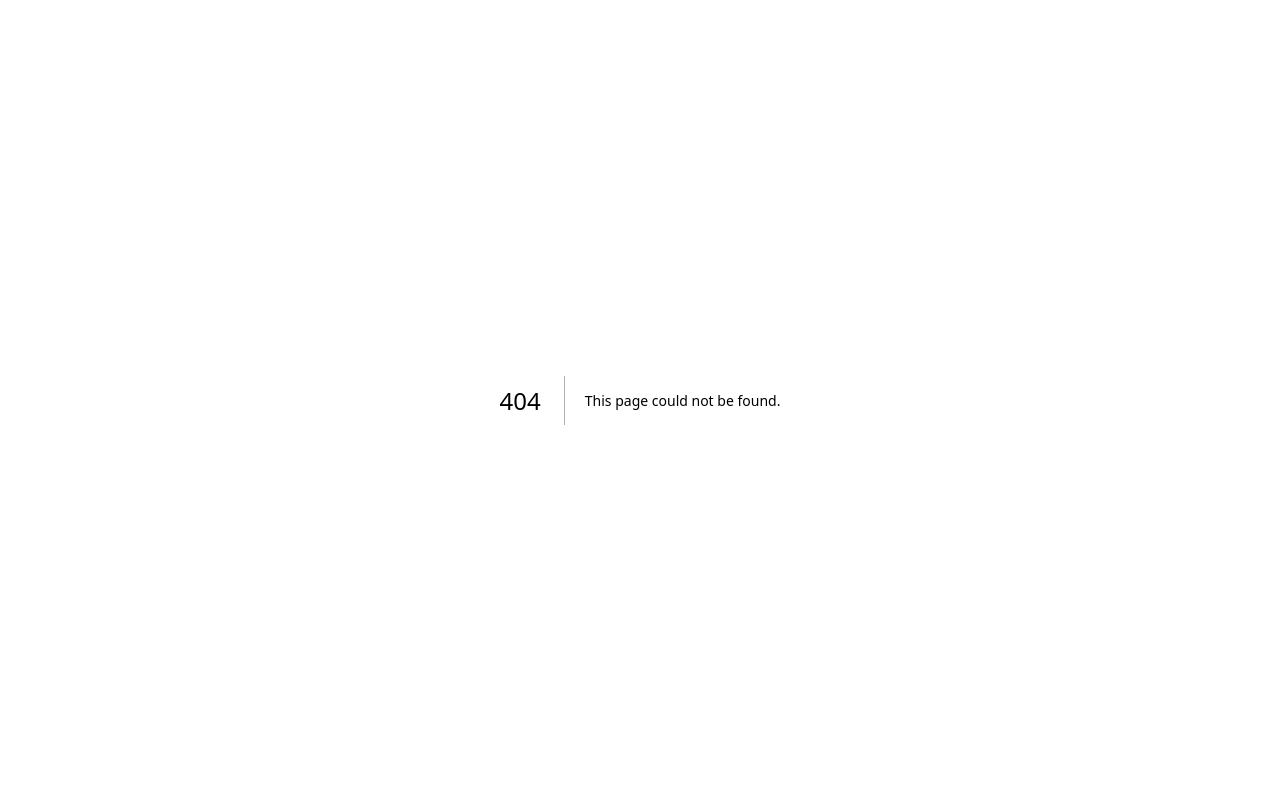
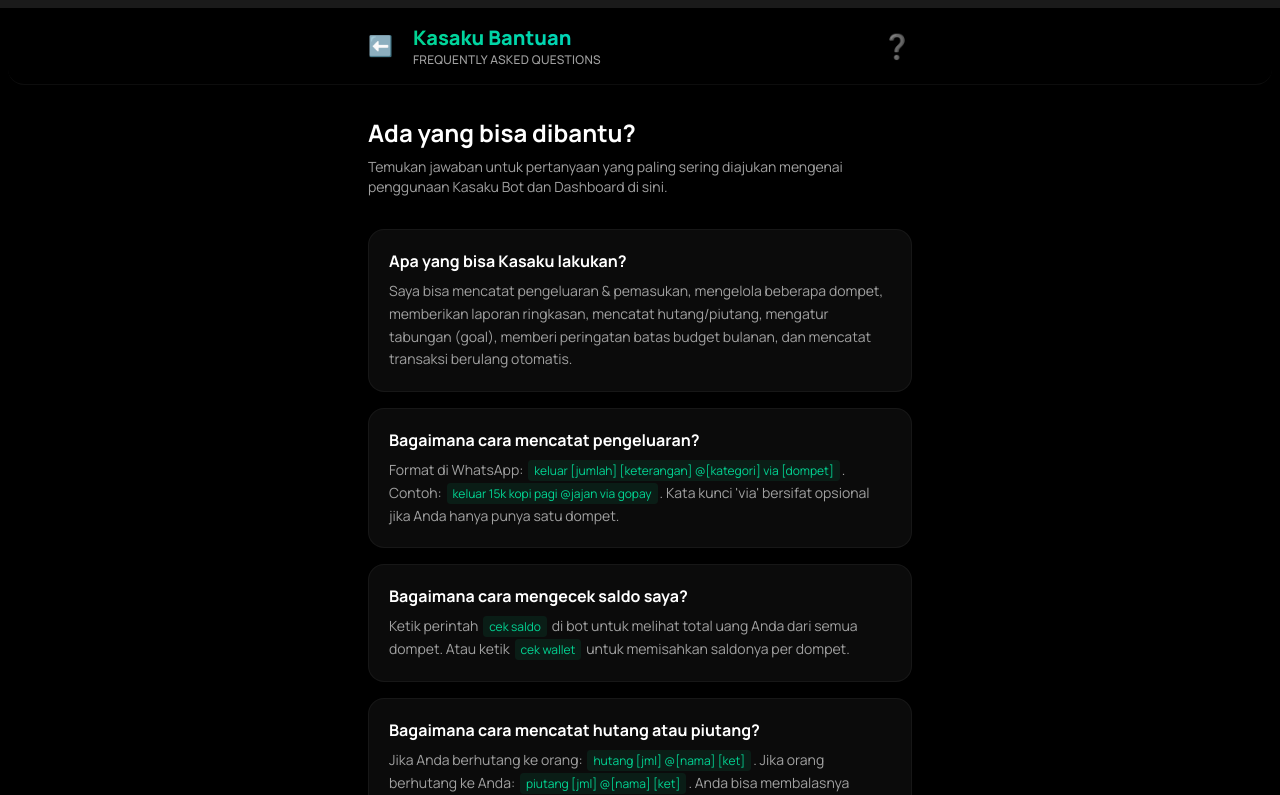
Before and after one commit to Zekkenwa/kasaku, a Next.js app: page /dashboard/faq in a window 1280 px wide. Before the commit this address had no page. Shown: the top 795 px of the page. Built offline with nearby package versions, Linux system fonts and the light colour scheme.

Commit message:
feat: add FAQ page to dashboard and explicit faq/bantuan bot command

```diff
--- a/app/dashboard/DashboardClient.tsx
+++ b/app/dashboard/DashboardClient.tsx
@@ -361,6 +361,7 @@ export default function DashboardClient({
               </Link>
               <button onClick={() => setIsCategoryModalOpen(true)} className="p-3 rounded-xl hover:bg-white/5 transition-all text-xl grayscale hover:grayscale-0" title="Kategori">📁</button>
               <button onClick={() => setIsImportModalOpen(true)} className="p-3 rounded-xl hover:bg-white/5 transition-all text-xl grayscale hover:grayscale-0" title="Import">📥</button>
+              <Link href='/dashboard/faq' className="p-3 rounded-xl hover:bg-white/5 transition-all text-xl grayscale hover:grayscale-0" title="Bantuan & FAQ">❓</Link>
               <Link href='/donasi' className="p-3 rounded-xl bg-amber-500/10 hover:bg-amber-500/20 transition-all text-xl" title="Donasi">🎁</Link>
             </div>
             <div className="w-[1px] h-8 bg-white/10 mx-2" />
--- /dev/null
+++ b/app/dashboard/faq/page.tsx
@@ -0,0 +1,109 @@
+"use client";
+
+import Link from "next/link";
+import React from "react";
+
+const faqData = [
+    {
+        question: "Apa yang bisa Kasaku lakukan?",
+        answer: "Saya bisa mencatat pengeluaran & pemasukan, mengelola beberapa dompet, memberikan laporan ringkasan, mencatat hutang/piutang, mengatur tabungan (goal), memberi peringatan batas budget bulanan, dan mencatat transaksi berulang otomatis.",
+    },
+    {
+        question: "Bagaimana cara mencatat pengeluaran?",
+        answer: "Format di WhatsApp: `keluar [jumlah] [keterangan] @[kategori] via [dompet]`. Contoh: `keluar 15k kopi pagi @jajan via gopay`. Kata kunci 'via' bersifat opsional jika Anda hanya punya satu dompet.",
+    },
+    {
+        question: "Bagaimana cara mengecek saldo saya?",
+        answer: "Ketik perintah `cek saldo` di bot untuk melihat total uang Anda dari semua dompet. Atau ketik `cek wallet` untuk memisahkan saldonya per dompet.",
+    },
+    {
+        question: "Bagaimana cara mencatat hutang atau piutang?",
+        answer: "Jika Anda berhutang ke orang: `hutang [jml] @[nama] [ket]`. Jika orang berhutang ke Anda: `piutang [jml] @[nama] [ket]`. Anda bisa membalasnya dengan perintah `bayar [jml] @[nama]` atau `lunas @[nama]` ke depannya.",
+    },
+    {
+        question: "Bagaimana cara mengatur budget bulanan?",
+        answer: "Gunakan perintah: `budget [jumlah] @[kategori]`. Contoh: `budget 500k @makan`. Bot akan mulai memantau dan memperingatkan jika pengeluaran kategori tersebut melebihi batas.",
+    },
+    {
+        question: "Bagaimana cara membatalkan transaksi yang salah?",
+        answer: "Ketik `undo` di bot. Perintah ini akan membatalkan satu aksi terakhir yang baru saja Anda lakukan di bot (selama belum melebihi 7 hari).",
+    },
+    {
+        question: "Apa itu Saldo Awal?",
+        answer: "Saldo Awal HANYA untuk sinkronisasi pertama kali. Ini BUKAN transaksi uang masuk sungguhan. Format: `saldo awal [jumlah]`. Bot akan menjumlahkannya sebagai titik awal perhitungan sistem Anda.",
+    },
+    {
+        question: "Singkatan angka apa saja yang didukung bot?",
+        answer: "Ribuan: `k / rb / ribu`. Jutaan: `jt / juta`. Miliar: `m / miliar / milyar / mlr / b`. Triliun: `t / tr / triliun`. Anda juga bisa mengetik kata seperti `seratus ribu` atau `dua juta`.",
+    },
+];
+
+export default function FAQPage() {
+    return (
+        <div className="min-h-screen bg-black text-white pb-20">
+            {/* HEADER SECTION */}
+            <div className="sticky top-0 z-20 backdrop-blur-xl bg-black/60 border-b border-white/5 mx-2 my-2 rounded-2xl">
+                <div className="max-w-xl mx-auto px-4 py-4 flex items-center justify-between">
+                    <div className="flex items-center gap-3">
+                        <Link
+                            href="/dashboard"
+                            className="p-2 -ml-2 hover:bg-white/10 rounded-full transition-colors flex items-center justify-center"
+                        >
+                            <span className="text-xl">⬅️</span>
+                        </Link>
+                        <div>
+                            <h1 className="text-xl font-black bg-gradient-to-r from-emerald-400 to-teal-400 bg-clip-text text-transparent">
+                                Kasaku Bantuan
+                            </h1>
+                            <p className="text-xs text-neutral-400 font-medium tracking-wide">
+                                FREQUENTLY ASKED QUESTIONS
+                            </p>
+                        </div>
+                    </div>
+                    <span className="text-2xl grayscale">❓</span>
+                </div>
+            </div>
+
+            <main className="max-w-xl mx-auto px-4 pt-6">
+                <div className="mb-8">
+                    <h2 className="text-2xl font-bold mb-2">Ada yang bisa dibantu?</h2>
+                    <p className="text-neutral-400 text-sm">
+                        Temukan jawaban untuk pertanyaan yang paling sering diajukan mengenai penggunaan Kasaku Bot dan Dashboard di sini.
+                    </p>
+                </div>
+
+                <div className="space-y-4">
+                    {faqData.map((faq, index) => (
+                        <div
+                            key={index}
+                            className="bg-neutral-900/50 border border-white/5 rounded-2xl p-5 backdrop-blur-sm group hover:border-white/10 transition-colors"
+                        >
+                            <h3 className="font-bold text-white mb-2 text-base leading-snug group-hover:text-emerald-400 transition-colors">
+                                {faq.question}
+                            </h3>
+                            <p className="text-sm text-neutral-400 leading-relaxed">
+                                {faq.answer.split('`').map((part, i) =>
+                                    i % 2 === 1 ? (
+                                        <span key={i} className="bg-emerald-500/10 text-emerald-400 font-mono text-xs px-1.5 py-0.5 rounded mx-0.5">
+                                            {part}
+                                        </span>
+                                    ) : part
+                                )}
+                            </p>
+                        </div>
+                    ))}
+                </div>
+
+                <div className="mt-12 text-center p-6 bg-emerald-500/5 border border-emerald-500/20 rounded-2xl">
+                    <p className="text-sm font-medium text-emerald-400 mb-2">Masih Butuh Bantuan?</p>
+                    <p className="text-xs text-neutral-400 mb-4">
+                        Anda bisa mengetik keluhan atau pertanyaan Anda kapan saja langsung ke bot WhatsApp Kasaku.
+                    </p>
+                    <a href="https://wa.me/6288902500052" target="_blank" rel="noopener noreferrer" className="inline-flex items-center justify-center bg-emerald-500 text-white text-sm font-bold px-5 py-2.5 rounded-full hover:bg-emerald-600 transition-colors">
+                        Chat WhatsApp Admin
+                    </a>
+                </div>
+            </main>
+        </div>
+    );
+}
--- a/scripts/whatsapp-bot-logic.ts
+++ b/scripts/whatsapp-bot-logic.ts
@@ -1151,12 +1151,14 @@ const commandsFuse = new Fuse(uniqueCommands, { threshold: 0.5, includeScore: tr
 // --- FAQ SYSTEM ---
 
 type FAQEntry = {
+    title: string;
     patterns: string[];
     answer: string;
 };
 
 const faqDatabase: FAQEntry[] = [
     {
+        title: "Apa yang bisa Kasaku lakukan?",
         patterns: ["kamu bisa apa", "fitur apa aja", "bisa ngapain", "apa yang bisa kamu lakukan", "fitur bot", "bot ini bisa apa", "kamu bisa ngapain"],
         answer: `🤖 *Apa yang bisa saya lakukan?*\n\n` +
             `Saya adalah asisten pencatatan keuangan pribadi!\n\n` +
@@ -1172,6 +1174,7 @@ const faqDatabase: FAQEntry[] = [
             DONATION_MESSAGE,
     },
     {
+        title: "Cara mencatat pengeluaran",
         patterns: ["cara catat pengeluaran", "gimana catat keluar", "cara keluar", "cara mencatat pengeluaran", "catat pengeluaran gimana"],
         answer: `📝 *Cara Catat Pengeluaran:*\n\n` +
             `Format: \`keluar [jumlah] [keterangan] @[kategori]\`\n\n` +
@@ -1183,6 +1186,7 @@ const faqDatabase: FAQEntry[] = [
             DONATION_MESSAGE,
     },
     {
+        title: "Cara mengecek saldo",
         patterns: ["cara cek saldo", "lihat saldo", "cek saldo gimana", "cara lihat saldo", "mau cek saldo"],
         answer: `💰 *Cara Cek Saldo:*\n\n` +
             `Ketik: \`cek saldo\`\n\n` +
@@ -1191,6 +1195,7 @@ const faqDatabase: FAQEntry[] = [
             DONATION_MESSAGE,
     },
     {
+        title: "Cara mencatat hutang atau piutang",
         patterns: ["cara hutang", "catat hutang gimana", "cara catat hutang", "cara piutang", "catat piutang gimana"],
         answer: `💸 *Cara Catat Hutang/Piutang:*\n\n` +
             `• *Kamu hutang ke orang*: \`hutang [jml] @[nama] [ket]\`\n` +
@@ -1203,6 +1208,7 @@ const faqDatabase: FAQEntry[] = [
             DONATION_MESSAGE,
     },
     {
+        title: "Cara mengatur batas budget",
         patterns: ["cara budget", "atur budget", "cara set budget", "cara buat budget", "set budget gimana"],
         answer: `📋 *Cara Atur Budget:*\n\n` +
             `Format: \`budget [jml] @[kategori]\`\n` +
@@ -1212,6 +1218,7 @@ const faqDatabase: FAQEntry[] = [
             DONATION_MESSAGE,
     },
     {
+        title: "Cara memakai goal / tabungan",
         patterns: ["cara goal", "tabungan gimana", "cara celengan", "cara buat goal", "cara menabung", "buat tabungan"],
         answer: `🎯 *Cara Pakai Goal (Tabungan):*\n\n` +
             `• *Buat goal baru*: \`goal [nama] [target]\`\n` +
@@ -1222,6 +1229,7 @@ const faqDatabase: FAQEntry[] = [
             DONATION_MESSAGE,
     },
     {
+        title: "Cara transfer antar dompet",
         patterns: ["cara transfer", "transfer antar dompet", "cara pindah saldo", "pindah dompet gimana"],
         answer: `🔄 *Cara Transfer Antar Dompet:*\n\n` +
             `Format: \`transfer [jml] dari @[A] ke @[B]\`\n` +
@@ -1229,6 +1237,7 @@ const faqDatabase: FAQEntry[] = [
             DONATION_MESSAGE,
     },
     {
+        title: "Cara membatalkan transaksi / undo",
         patterns: ["cara undo", "batalkan transaksi", "undo gimana", "cara membatalkan", "hapus transaksi terakhir"],
         answer: `↩️ *Cara Undo/Batalkan Aksi:*\n\n` +
             `Ketik: \`undo\`\n\n` +
@@ -1237,6 +1246,7 @@ const faqDatabase: FAQEntry[] = [
             DONATION_MESSAGE,
     },
     {
+        title: "Fungsi perintah 'Saldo Awal'",
         patterns: ["apa itu saldo awal", "saldo awal itu apa", "cara saldo awal", "kenapa saldo awal", "saldo awal gimana"],
         answer: `⚠️ *Tentang Saldo Awal:*\n\n` +
             `⚠️ *PENTING:* Perintah \`saldo awal\` hanya untuk *MENCATAT* saldo dompetmu yang sudah ada. Ini *BUKAN* transfer uang sungguhan.\n\n` +
@@ -1247,6 +1257,7 @@ const faqDatabase: FAQEntry[] = [
             DONATION_MESSAGE,
     },
     {
+        title: "Singkatan angka yang valid",
         patterns: ["singkatan angka", "cara tulis angka", "apa itu k jt", "format angka", "singkatan uang", "cara nulis angka"],
         answer: `🔢 *Format Penulisan Angka:*\n\n` +
             `• *k / rb / ribu*: ribuan → \`15k\` = 15.000\n` +
@@ -1258,6 +1269,7 @@ const faqDatabase: FAQEntry[] = [
             DONATION_MESSAGE,
     },
     {
+        title: "Cara memilih dompet pada teks (via)",
         patterns: ["cara pakai via", "pilih wallet", "cara pilih dompet", "via itu apa", "via wallet gimana"],
         answer: `💳 *Cara Pilih Dompet dengan "via":*\n\n` +
             `Tambahkan \`via [nama_dompet]\` di akhir perintah transaksi:\n\n` +
@@ -1266,6 +1278,7 @@ const faqDatabase: FAQEntry[] = [
             DONATION_MESSAGE,
     },
     {
+        title: "Tentang Kasaku Bot",
         patterns: ["siapa developer", "siapa pembuat", "siapa yang buat bot ini", "siapa yang buat kasaku", "siapa developer kasaku"],
         answer: `👨‍💻 *Tentang Kasaku Bot:*\n\n` +
             `Kasaku dibuat dengan ❤️ oleh developer Indonesia.\n\n` +
@@ -1342,6 +1355,25 @@ export async function processCommand(user: BotUser, text: string, isRetry: boole
         }
         // If it's a number but there's NO pending transaction, let it fall through
         // to the default AI intent handler so we don't accidentally corrupt data.
+    }
+
+    // --- FAQ SYSTEM DIRECT COMMAND ---
+    if (normalizedCmd === 'faq' || normalizedCmd === 'bantuan') {
+        if (!parts[1]) {
+            let reply = `❓ *Pusat Bantuan Kasaku*\n\nKetik \`faq [angka]\` untuk melihat detail:\n\n`;
+            faqDatabase.forEach((faq, idx) => {
+                reply += `${idx + 1}. ${faq.title}\n`;
+            });
+            reply += `\nContoh: \`faq 1\``;
+            return reply;
+        } else {
+            const num = parseInt(parts[1]);
+            if (!isNaN(num) && num >= 1 && num <= faqDatabase.length) {
+                return faqDatabase[num - 1].answer;
+            } else {
+                return `❌ Nomor FAQ tidak ditemukan, lihat daftar lengkap dengan ketik \`faq\`.`;
+            }
+        }
     }
 
     // --- BATAL PENDING TRANSACTION ---
```
